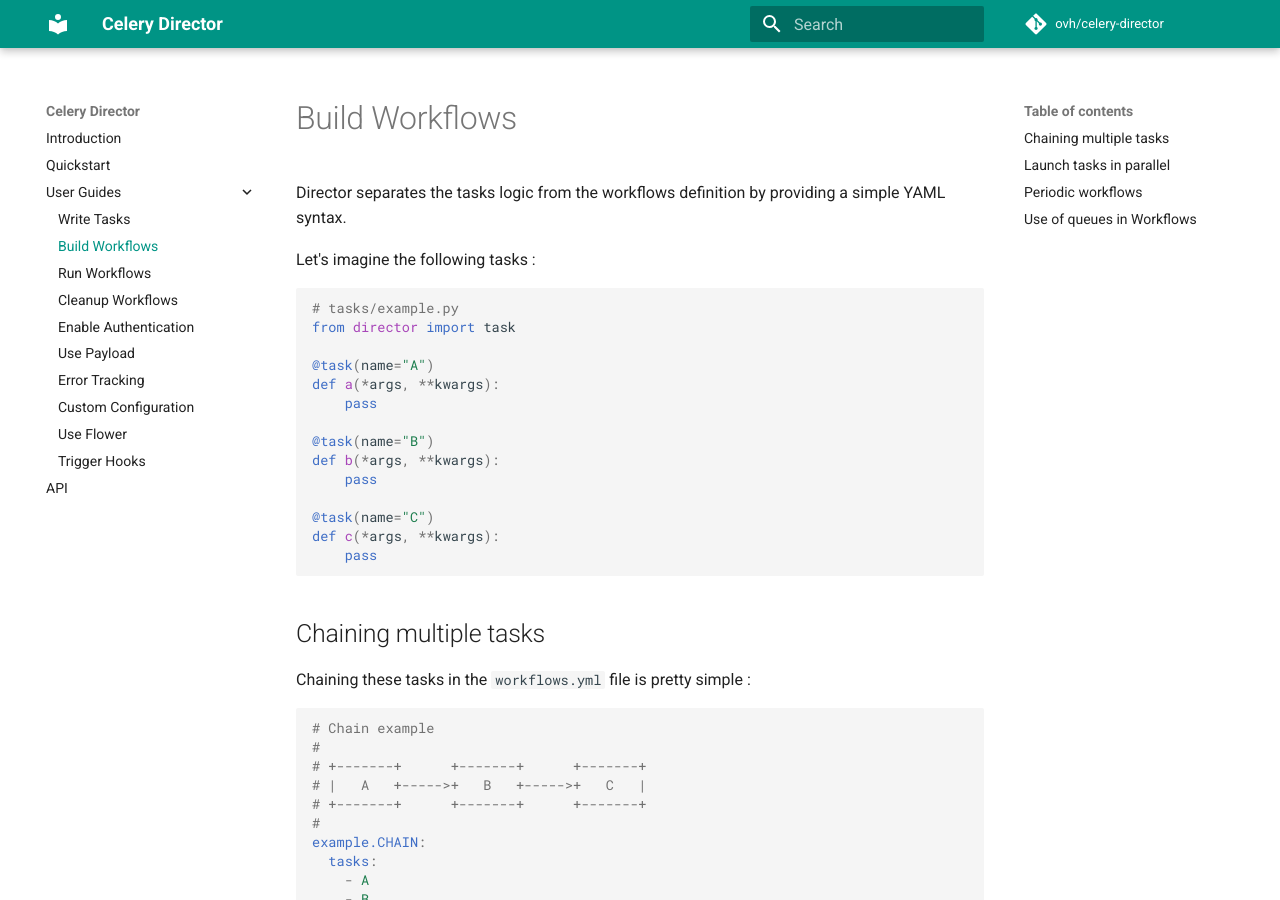
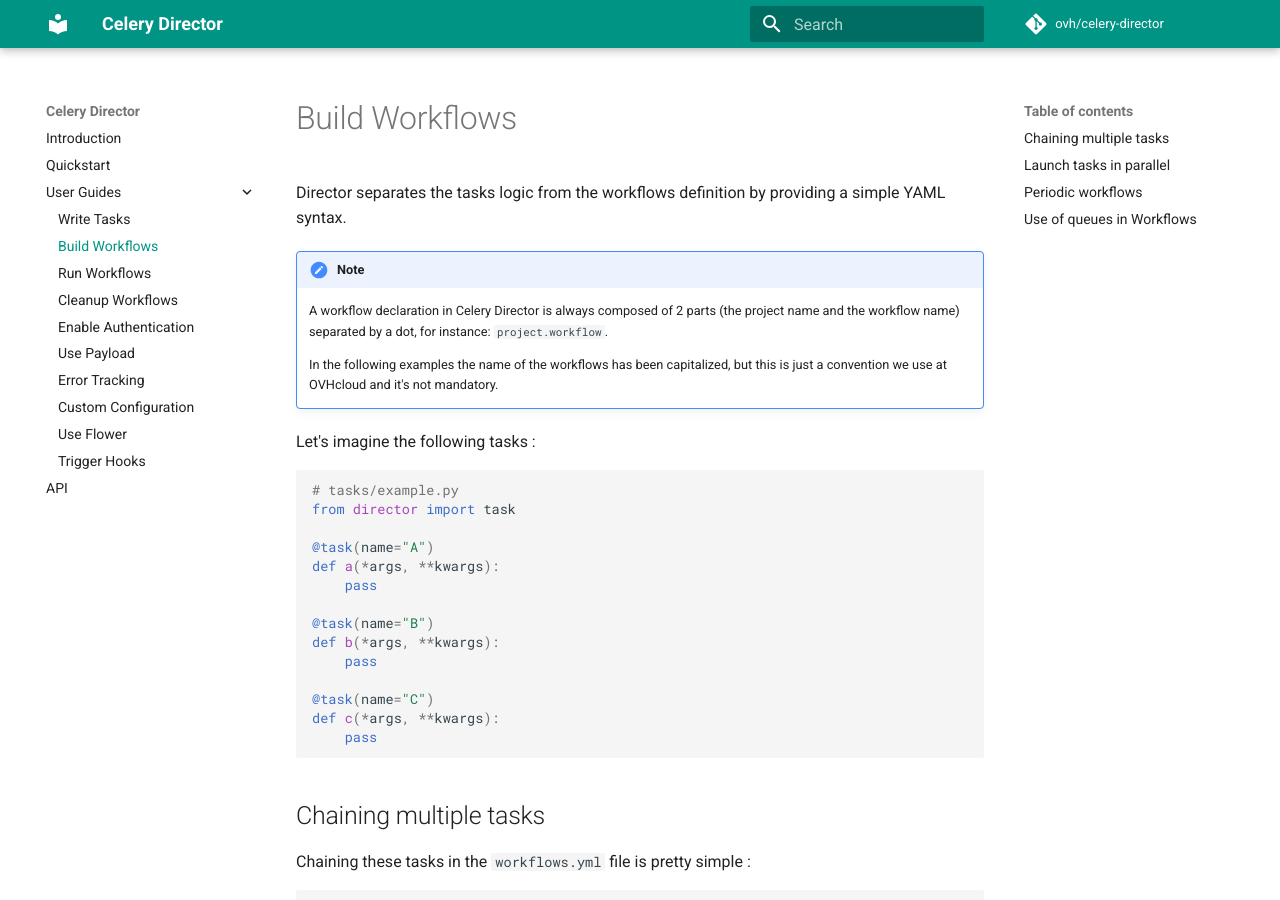
Before and after one commit to ovh/celery-director, an MkDocs documentation site: the page built from docs/docs/guides/build-workflows.md, in a window 1280 px wide and 900 px high. Built offline with MkDocs 1.6.1 and Material for MkDocs 9.7.7, drawn with Linux system fonts in a browser that asks for light colours; comment, search, counter and statistics services are not loaded.

Commit message:
doc: add a note about the workflows name
Signed-off-by: Nicolas Crocfer <nicolas.crocfer@ovhcloud.com>

```diff
--- a/docs/docs/guides/build-workflows.md
+++ b/docs/docs/guides/build-workflows.md
@@ -2,6 +2,11 @@
 
 Director separates the tasks logic from the workflows definition by providing a
 simple YAML syntax.
+
+!!! note
+    A workflow declaration in Celery Director is always composed of 2 parts (the project name and the workflow name) separated by a dot, for instance: `project.workflow`.
+
+    In the following examples the name of the workflows has been capitalized, but this is just a convention we use at OVHcloud and it's not mandatory.
 
 Let's imagine the following tasks :
 
```
